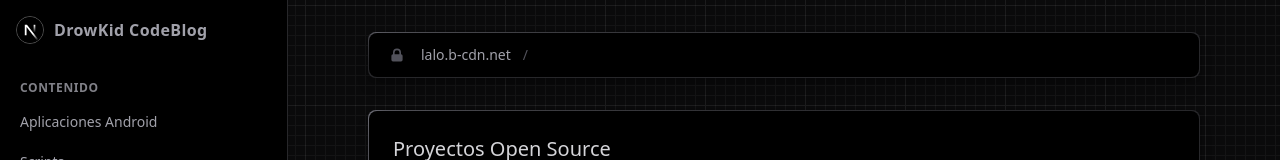
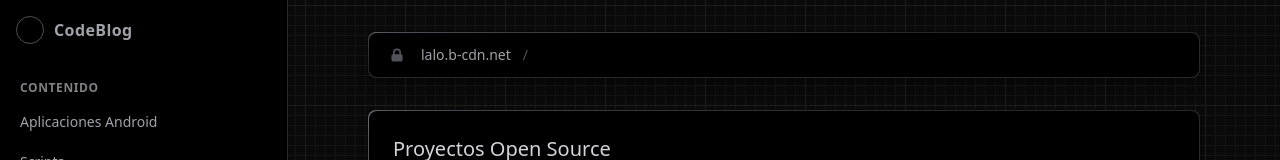
Before and after one commit to drowkid-1/drowkid-code-blog, a Next.js app: page / in a window 1280 px wide. Shown: the top 160 px of the page. Built offline with nearby package versions, Linux system fonts and the light colour scheme.

Commit message:
Update global-nav.tsx

```diff
--- a/ui/global-nav.tsx
+++ b/ui/global-nav.tsx
@@ -22,11 +22,11 @@ export function GlobalNav() {
           onClick={close}
         >
           <div className="h-7 w-7 rounded-full border border-white/30 group-hover:border-white/50">
-            <NextLogo />
+
           </div>
 
           <h3 className="font-semibold tracking-wide text-gray-400 group-hover:text-gray-50">
-            DrowKid CodeBlog
+            CodeBlog
           </h3>
         </Link>
       </div>
```
